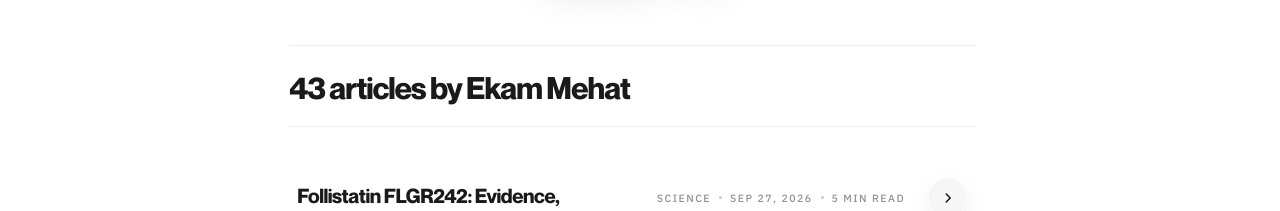
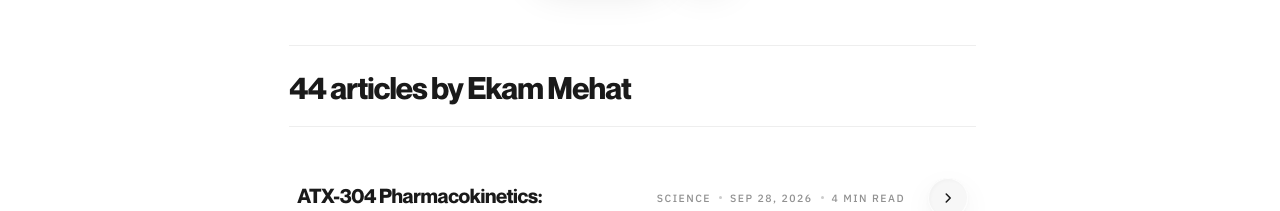
Before and after one commit to a17-so/regen-site, a Next.js app: page /authors/ekam-mehat in a window 1280 px wide. Shown: the part 589-800 px from the top of the page. Built offline with nearby package versions, Linux system fonts and the light colour scheme; no server answers.

Commit message:
seo: register "atx-304-pharmacokinetics-the-missing-human-data-gap" in posts/index.ts

```diff
--- a/src/app/blog/[slug]/posts/index.ts
+++ b/src/app/blog/[slug]/posts/index.ts
@@ -1,4 +1,5 @@
 import type { PostMeta } from "./types";
+import atx304PharmacokineticsTheMissingHumanDataGap from "./atx-304-pharmacokinetics-the-missing-human-data-gap";
 import follistatinFlgr242EvidencePharmacokineticsAndBiomarkers from "./follistatin-flgr242-evidence-pharmacokinetics-and-biomarkers";
 import drostanolonePharmacokineticsAndMetabolicData from "./drostanolone-pharmacokinetics-and-metabolic-data";
 import whatAreThePotentialEffectsOfAnadrolOnTheLiver from "./what-are-the-potential-effects-of-anadrol-on-the-liver";
@@ -46,6 +47,7 @@ import retatrutideVsTirzepatide from "./retatrutide-vs-tirzepatide";
 // One entry per post file above, keyed by slug. New posts add one import +
 // one line here, never edit an existing post's file to add another.
 export const POSTS: Record<string, PostMeta> = {
+  "atx-304-pharmacokinetics-the-missing-human-data-gap": atx304PharmacokineticsTheMissingHumanDataGap,
   "follistatin-flgr242-evidence-pharmacokinetics-and-biomarkers": follistatinFlgr242EvidencePharmacokineticsAndBiomarkers,
   "drostanolone-pharmacokinetics-and-metabolic-data": drostanolonePharmacokineticsAndMetabolicData,
   "what-are-the-potential-effects-of-anadrol-on-the-liver": whatAreThePotentialEffectsOfAnadrolOnTheLiver,
```
